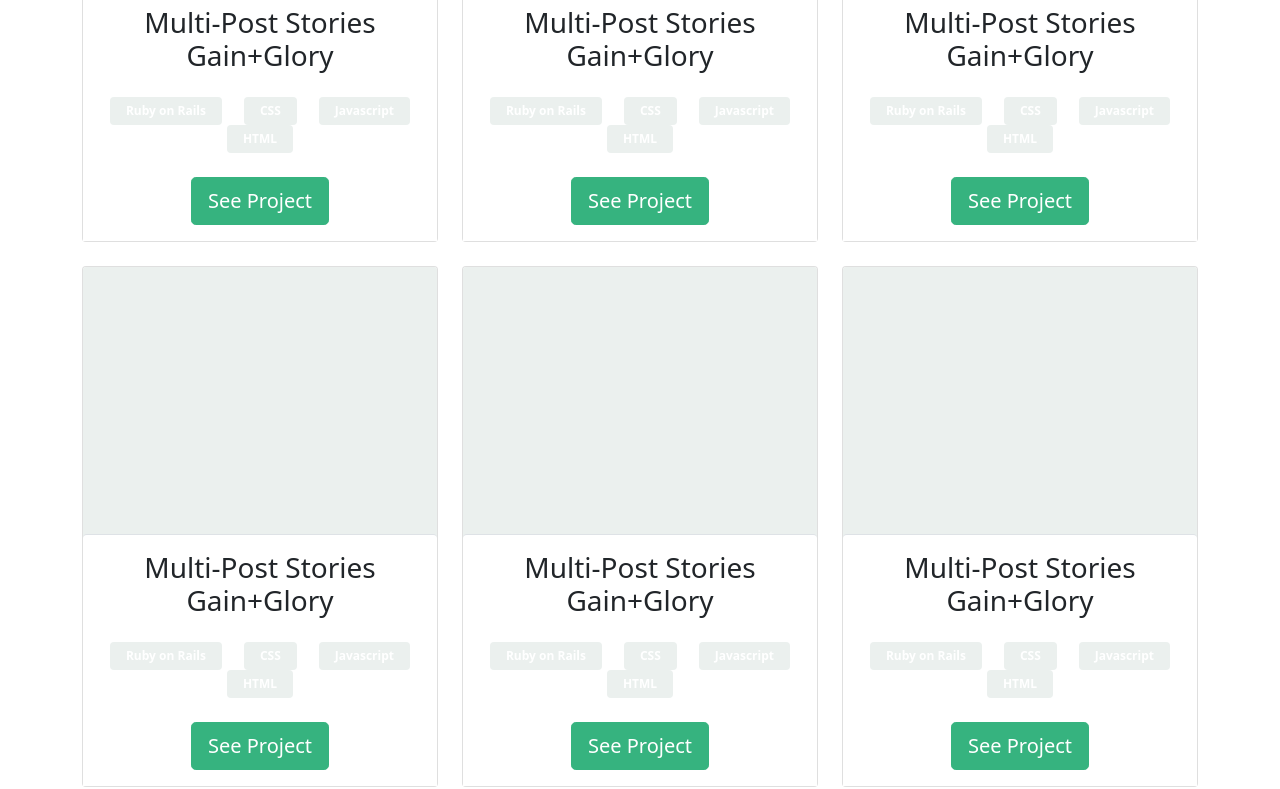
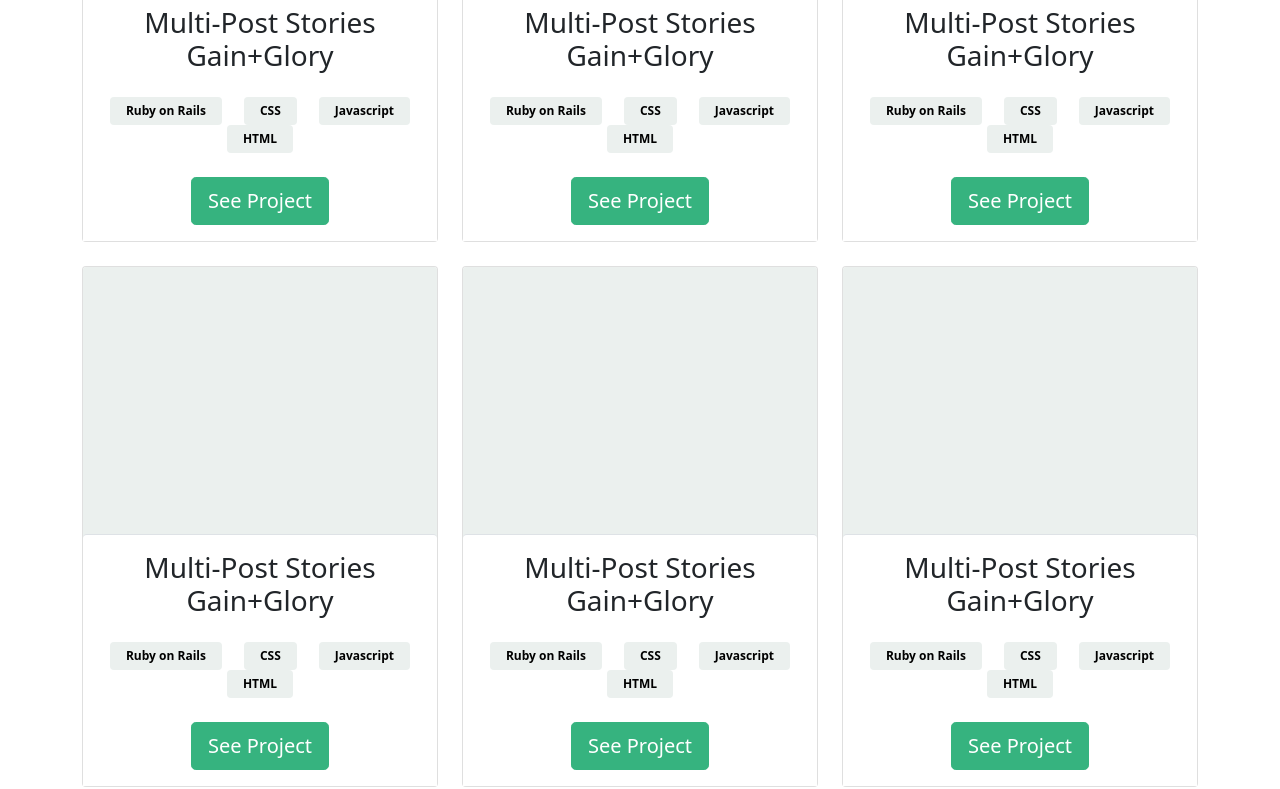
Before and after one commit to jorgevrgs/portfolio-bootstrap, a website: page index.html in a window 1280 px wide. Shown: the part 1166-1955 px from the top of the page. Drawn offline with Linux system fonts and the light colour scheme.

Commit message:
Fix desktop styles

```diff
--- a/index.html
+++ b/index.html
@@ -102,14 +102,26 @@
                         justify-content-around
                       "
                     >
-                      <li class="badge bg-secondary px-3 py-2 rounded">
+                      <li
+                        class="badge bg-secondary px-3 py-2 rounded text-black"
+                      >
                         Ruby on Rails
                       </li>
-                      <li class="badge bg-secondary px-3 py-2 rounded">CSS</li>
-                      <li class="badge bg-secondary px-3 py-2 rounded">
+                      <li
+                        class="badge bg-secondary px-3 py-2 rounded text-black"
+                      >
+                        CSS
+                      </li>
+                      <li
+                        class="badge bg-secondary px-3 py-2 rounded text-black"
+                      >
                         Javascript
                       </li>
-                      <li class="badge bg-secondary px-3 py-2 rounded">HTML</li>
+                      <li
+                        class="badge bg-secondary px-3 py-2 rounded text-black"
+                      >
+                        HTML
+                      </li>
                     </ul>
                   </div>
                   <div class="d-flex justify-content-center">
@@ -141,14 +153,26 @@
                         justify-content-around
                       "
                     >
-                      <li class="badge bg-secondary px-3 py-2 rounded">
+                      <li
+                        class="badge bg-secondary px-3 py-2 rounded text-black"
+                      >
                         Ruby on Rails
                       </li>
-                      <li class="badge bg-secondary px-3 py-2 rounded">CSS</li>
-                      <li class="badge bg-secondary px-3 py-2 rounded">
+                      <li
+                        class="badge bg-secondary px-3 py-2 rounded text-black"
+                      >
+                        CSS
+                      </li>
+                      <li
+                        class="badge bg-secondary px-3 py-2 rounded text-black"
+                      >
                         Javascript
                       </li>
-                      <li class="badge bg-secondary px-3 py-2 rounded">HTML</li>
+                      <li
+                        class="badge bg-secondary px-3 py-2 rounded text-black"
+                      >
+                        HTML
+                      </li>
                     </ul>
                   </div>
                   <div class="d-flex justify-content-center">
@@ -180,14 +204,26 @@
                         justify-content-around
                       "
                     >
-                      <li class="badge bg-secondary px-3 py-2 rounded">
+                      <li
+                        class="badge bg-secondary px-3 py-2 rounded text-black"
+                      >
                         Ruby on Rails
                       </li>
-                      <li class="badge bg-secondary px-3 py-2 rounded">CSS</li>
-                      <li class="badge bg-secondary px-3 py-2 rounded">
+                      <li
+                        class="badge bg-secondary px-3 py-2 rounded text-black"
+                      >
+                        CSS
+                      </li>
+                      <li
+                        class="badge bg-secondary px-3 py-2 rounded text-black"
+                      >
                         Javascript
                       </li>
-                      <li class="badge bg-secondary px-3 py-2 rounded">HTML</li>
+                      <li
+                        class="badge bg-secondary px-3 py-2 rounded text-black"
+                      >
+                        HTML
+                      </li>
                     </ul>
                   </div>
                   <div class="d-flex justify-content-center">
@@ -219,14 +255,26 @@
                         justify-content-around
                       "
                     >
-                      <li class="badge bg-secondary px-3 py-2 rounded">
+                      <li
+                        class="badge bg-secondary px-3 py-2 rounded text-black"
+                      >
                         Ruby on Rails
                       </li>
-                      <li class="badge bg-secondary px-3 py-2 rounded">CSS</li>
-                      <li class="badge bg-secondary px-3 py-2 rounded">
+                      <li
+                        class="badge bg-secondary px-3 py-2 rounded text-black"
+                      >
+                        CSS
+                      </li>
+                      <li
+                        class="badge bg-secondary px-3 py-2 rounded text-black"
+                      >
                         Javascript
                       </li>
-                      <li class="badge bg-secondary px-3 py-2 rounded">HTML</li>
+                      <li
+                        class="badge bg-secondary px-3 py-2 rounded text-black"
+                      >
+                        HTML
+                      </li>
                     </ul>
                   </div>
                   <div class="d-flex justify-content-center">
@@ -258,14 +306,26 @@
                         justify-content-around
                       "
                     >
-                      <li class="badge bg-secondary px-3 py-2 rounded">
+                      <li
+                        class="badge bg-secondary px-3 py-2 rounded text-black"
+                      >
                         Ruby on Rails
                       </li>
-                      <li class="badge bg-secondary px-3 py-2 rounded">CSS</li>
-                      <li class="badge bg-secondary px-3 py-2 rounded">
+                      <li
+                        class="badge bg-secondary px-3 py-2 rounded text-black"
+                      >
+                        CSS
+                      </li>
+                      <li
+                        class="badge bg-secondary px-3 py-2 rounded text-black"
+                      >
                         Javascript
                       </li>
-                      <li class="badge bg-secondary px-3 py-2 rounded">HTML</li>
+                      <li
+                        class="badge bg-secondary px-3 py-2 rounded text-black"
+                      >
+                        HTML
+                      </li>
                     </ul>
                   </div>
                   <div class="d-flex justify-content-center">
@@ -297,14 +357,26 @@
                         justify-content-around
                       "
                     >
-                      <li class="badge bg-secondary px-3 py-2 rounded">
+                      <li
+                        class="badge bg-secondary px-3 py-2 rounded text-black"
+                      >
                         Ruby on Rails
                       </li>
-                      <li class="badge bg-secondary px-3 py-2 rounded">CSS</li>
-                      <li class="badge bg-secondary px-3 py-2 rounded">
+                      <li
+                        class="badge bg-secondary px-3 py-2 rounded text-black"
+                      >
+                        CSS
+                      </li>
+                      <li
+                        class="badge bg-secondary px-3 py-2 rounded text-black"
+                      >
                         Javascript
                       </li>
-                      <li class="badge bg-secondary px-3 py-2 rounded">HTML</li>
+                      <li
+                        class="badge bg-secondary px-3 py-2 rounded text-black"
+                      >
+                        HTML
+                      </li>
                     </ul>
                   </div>
                   <div class="d-flex justify-content-center">
@@ -334,7 +406,7 @@
             </div>
             <div class="row mt-5 mb-5">
               <div class="col-md-4">
-                <div class="card bg-light">
+                <div class="card bg-light h-100">
                   <div class="card-body">
                     <div class="d-flex justify-content-center mb-5">
                       <div class="rounded-circle bg-white">
@@ -411,7 +483,7 @@
               </div>
 
               <div class="col-md-4">
-                <div class="card bg-light">
+                <div class="card bg-light h-100">
                   <div class="card-body">
                     <div class="d-flex justify-content-center mb-5">
                       <div class="rounded-circle bg-white">
@@ -501,7 +573,7 @@
               </div>
 
               <div class="col-md-4">
-                <div class="card bg-light">
+                <div class="card bg-light h-100">
                   <div class="card-body">
                     <div class="d-flex justify-content-center mb-5">
                       <div class="rounded-circle bg-white">
@@ -581,8 +653,10 @@
         </div>
       </section>
       <section id="contacMe">
+        <div class="container">
+          <h2 class="sr-only">Contact me</h2>
           <div class="row mb-5">
-          <div class="col-md-5 offset-1">
+            <div class="col-md-6">
               <p
                 class="
                   d-flex
@@ -590,13 +664,14 @@
                   align-items-center
                   display-4
                   font-weight-bold
+                  h-100
                 "
               >
                 I'm always interested in hearing about new projects, so if you'd
                 like to chat please get in touch.
               </p>
             </div>
-          <div class="col-md-5 ofsset-1">
+            <div class="col-md-6">
               <form class="form">
                 <div class="row mb-3">
                   <div class="col">
@@ -641,6 +716,7 @@
               </form>
             </div>
           </div>
+        </div>
       </section>
     </main>
     <footer class="footer border-top">
```
Lines whose indentation alone changed are shown as unchanged.
